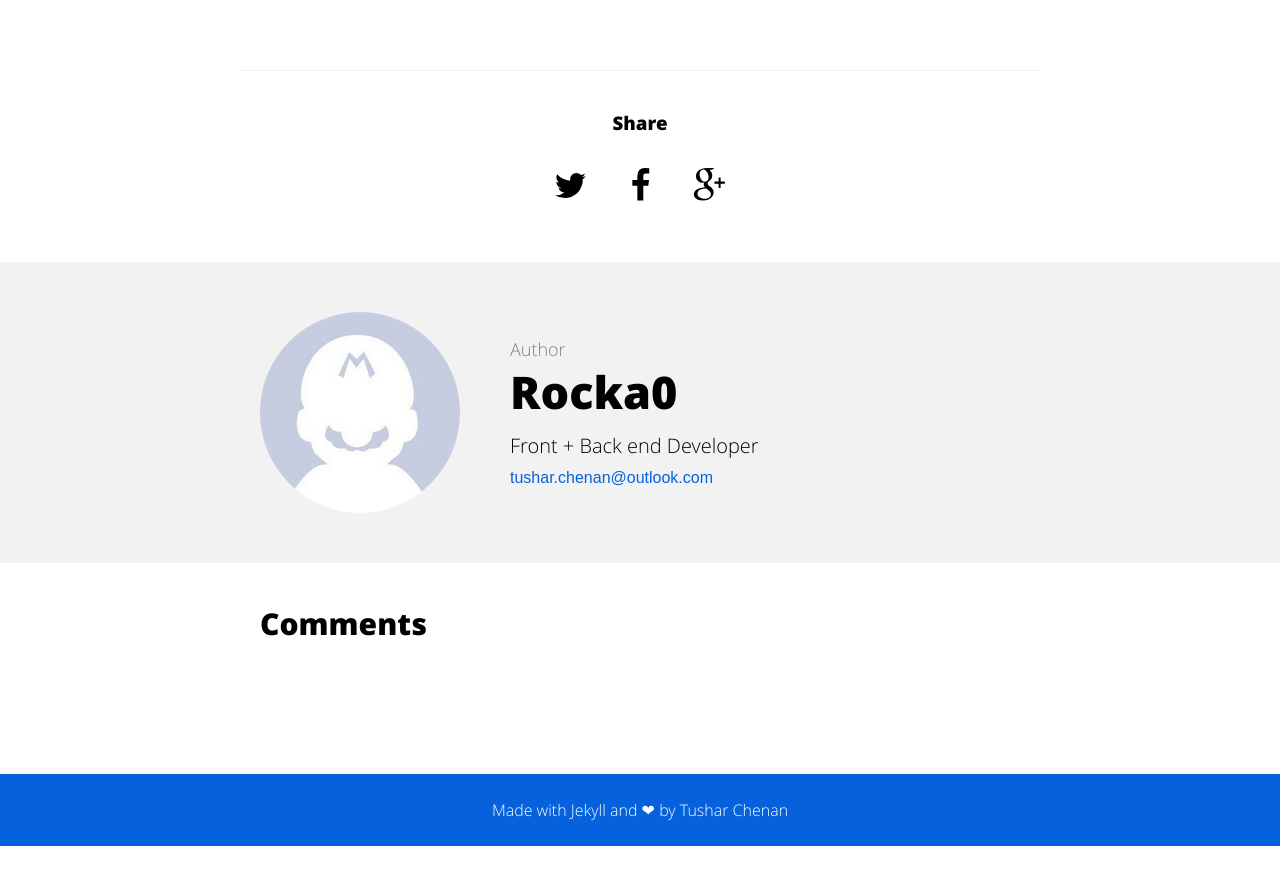
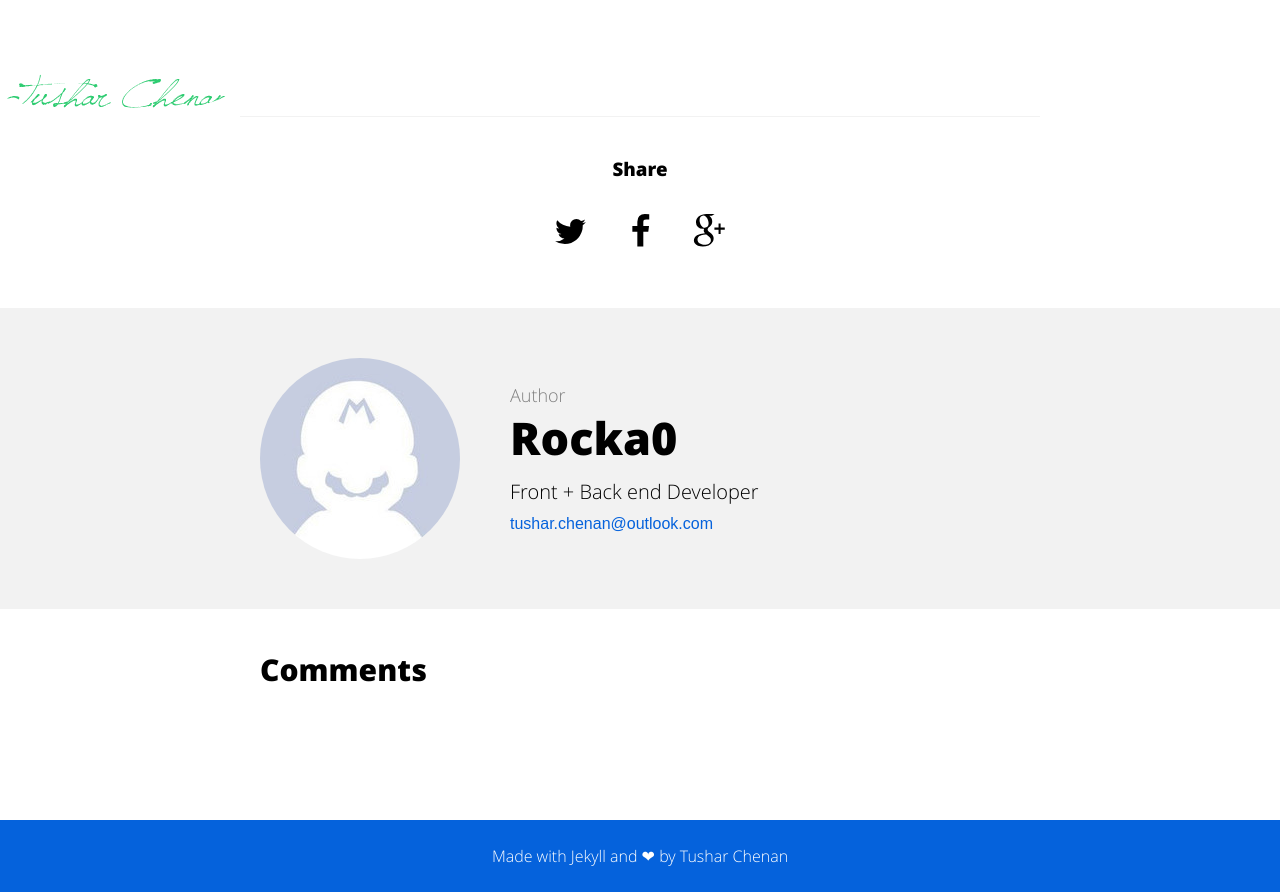
Before and after one commit to rocka0/myblog, a Jekyll site: the page built from _posts/2015-09-26-Jekyll-is-awesome!.markdown, in a window 1280 px wide. Shown: the part 2154-3046 px from the top of the page. Built offline with Jekyll 4.4.1, drawn with Linux system fonts in a browser that asks for light colours; comment, search, counter and statistics services are not loaded; before the commit the page ends 3000 px from its top, so only the background shows below that.

Commit message:
Update post.html

```diff
--- a/_layouts/post.html
+++ b/_layouts/post.html
@@ -10,6 +10,8 @@
                 {{ content }}
             </article>
 
+            <img itemprop="image" class="img-rounded" src="{{ site.baseurl }}/assets/img/signature.png" alt="Signature">
+
             {% include share.html %}
             {% include author.html %}
             {% include comments.html %}
```
